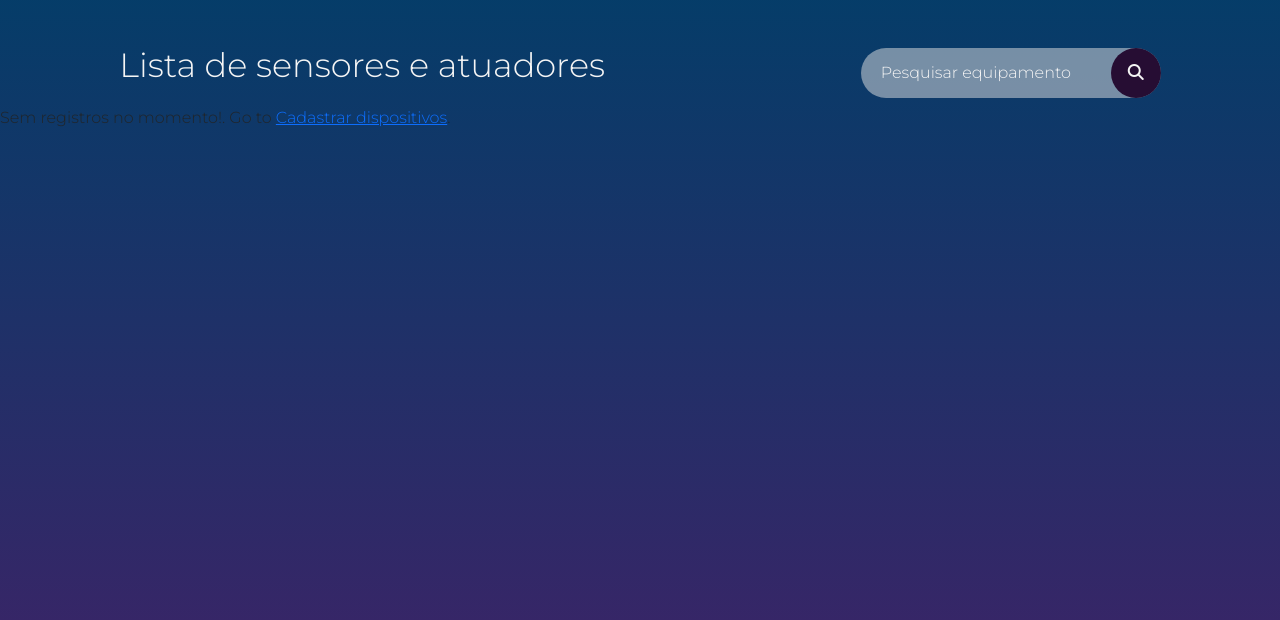
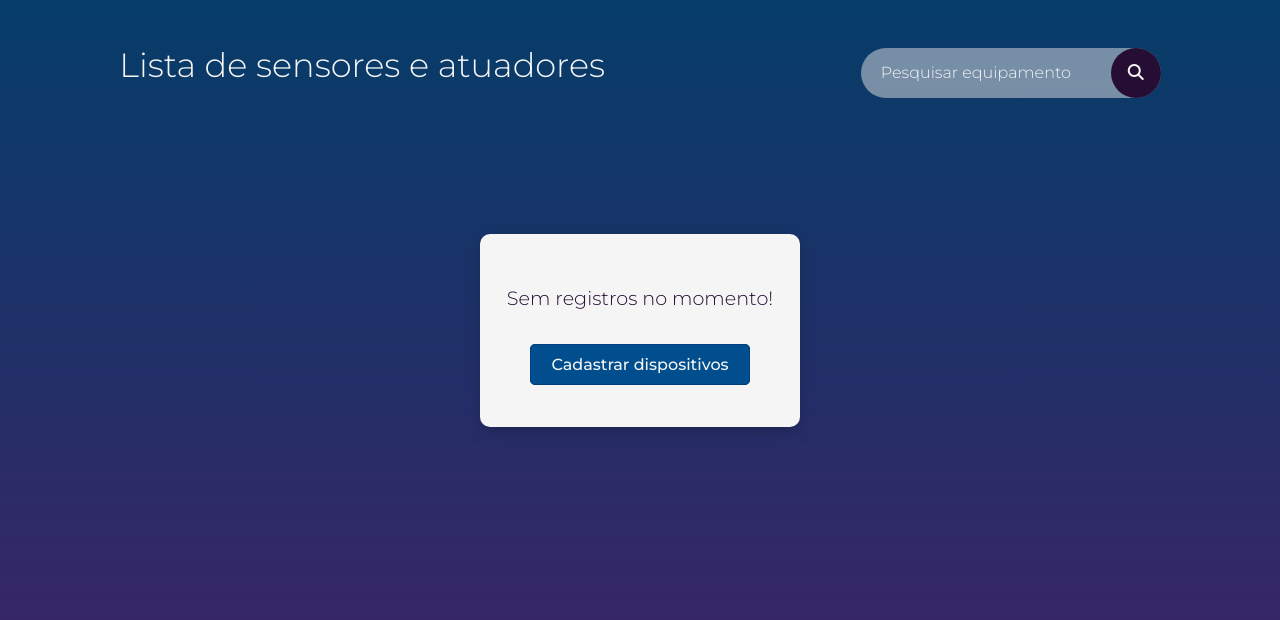
Before and after one commit to nabelly19/CreativeExperiencePUCPR, a Flask app: page /devices_list in a window 1280 px wide. Shown: the part 66-686 px from the top of the page. Run offline with Flask 3, Linux system fonts and the light colour scheme; data that the repository does not hold is empty; some libraries are stand-ins or nearby versions.

Commit message:
Add: flash message | css, html

```diff
--- a/Dashboard_Web/controllers/read_controller.py
+++ b/Dashboard_Web/controllers/read_controller.py
@@ -6,7 +6,7 @@ read = Blueprint("read",__name__, template_folder="views")
 @read.route('/devices_list')
 def devices_list():
     device_type = ['Sensor', 'Atuador']
-    all_devices = Device.read_devices_with_topics()
+    all_devices = Device.get_sensors_with_topics()
 
     if not all_devices:
         flash('Sem registros no momento!')
--- a/Dashboard_Web/models/iot/device.py
+++ b/Dashboard_Web/models/iot/device.py
@@ -34,6 +34,6 @@ class Device(db.Model):
 
         return create_with_integrity(new_device, Device.__tablename__)
 
-    def read_devices_with_topics():
-        devices = Device.query.options(joinedload(Device.topic)).all()
-        return devices
+    def get_sensors_with_topics():
+        sensors = db.session.query(Device).filter_by(type='Sensor').options(joinedload(Device.topic)).all()
+        return sensors
--- a/Dashboard_Web/static/css/base.css
+++ b/Dashboard_Web/static/css/base.css
@@ -16,3 +16,48 @@ header, .navbar {
 #logo {
     width: 70px;
 }
+
+a {
+    text-decoration: none;
+    color: inherit;
+}
+
+.notification {
+    color: #260D33;
+    background-color: #f5f5f5;
+    border-radius: 10px;
+    text-align: center;
+    padding: 10px;
+    box-shadow: 0 4px 8px #0000001a, 0 6px 20px #0000001a;
+    transition: transform 0.3s ease;
+}
+
+.notification:hover {
+    transform: scale(1.1);
+}
+
+.notification a {
+    font-weight: 500;
+    background-color: #004e8d;
+    color: #f5f5f5;
+    border: 1px solid #003f7d;
+    padding: 10px 20px;
+    border-radius: 5px;
+} .notification p {
+    font-size: 1.2rem;
+    margin-bottom: 40px;
+}
+
+.notification a:hover {
+    color: #260D33;
+    border: 1px solid #260D33;
+    background-color: #f5f5f5;
+    box-shadow: 0 4px 8px #0000001a, 0 6px 10px #0000001a;
+}
+
+.content-notification {
+    display: flex;
+    justify-content: center;
+    align-items: center;
+    margin-top: 10%;
+}
--- a/Dashboard_Web/static/css/devicesList.css
+++ b/Dashboard_Web/static/css/devicesList.css
@@ -17,6 +17,11 @@ body {
     align-items: center;
     color: #f5f5f5;
     margin-top: 40px;
+}
+
+.notification {
+    width: 25%;
+    padding: 50px 15px;
 }
 
 .lista-card-users {
--- a/Dashboard_Web/views/base.html
+++ b/Dashboard_Web/views/base.html
@@ -73,7 +73,9 @@
 
     <!-- Inserir conteúdo da página-->
     <div id="content">
-		{% block content %} {% block message %}{% endblock %} {% endblock %}
+		{% block content %}
+            {% block message %}{% endblock %}
+        {% endblock %}
 	</div>
 
 </body>
--- a/Dashboard_Web/views/devicesList.html
+++ b/Dashboard_Web/views/devicesList.html
@@ -22,9 +22,12 @@
                 {% block message %}
                     {% with messages = get_flashed_messages() %}
                     {% if messages %}
-                        <div class="notification is-danger">
-                            {{ messages[0] }}. Go to <a href="{{ url_for('devices.add_device') }}">Cadastrar dispositivos</a>.
+                    <div class="content-notification">
+                        <div class="notification">
+                            <p>{{ messages[0] }}</p>
+                            <a href="{{ url_for('devices.add_device') }}">Cadastrar dispositivos</a>
                         </div>
+                    </div>
                     {% endif %}
                     {% endwith %}
                 {% endblock %}
```
